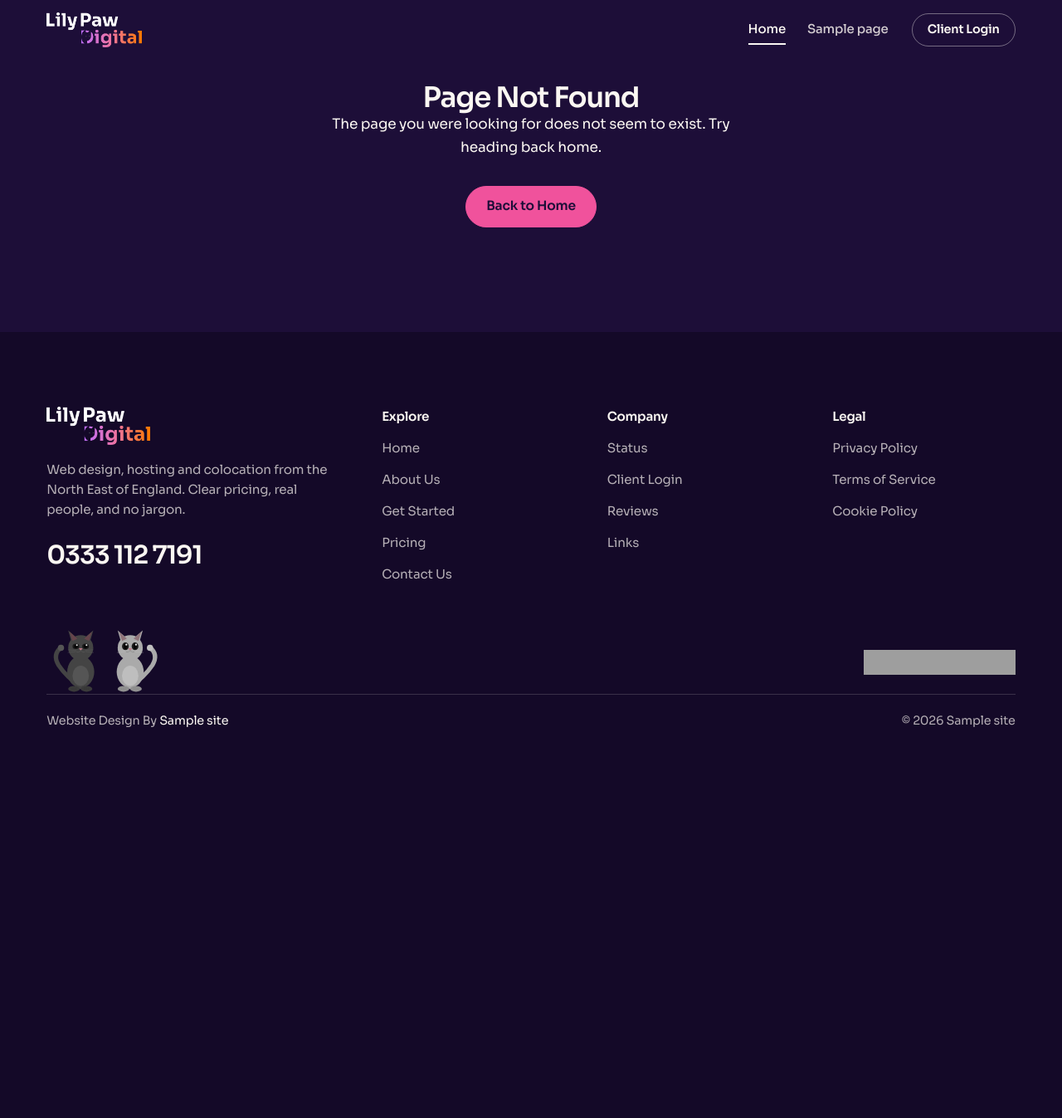
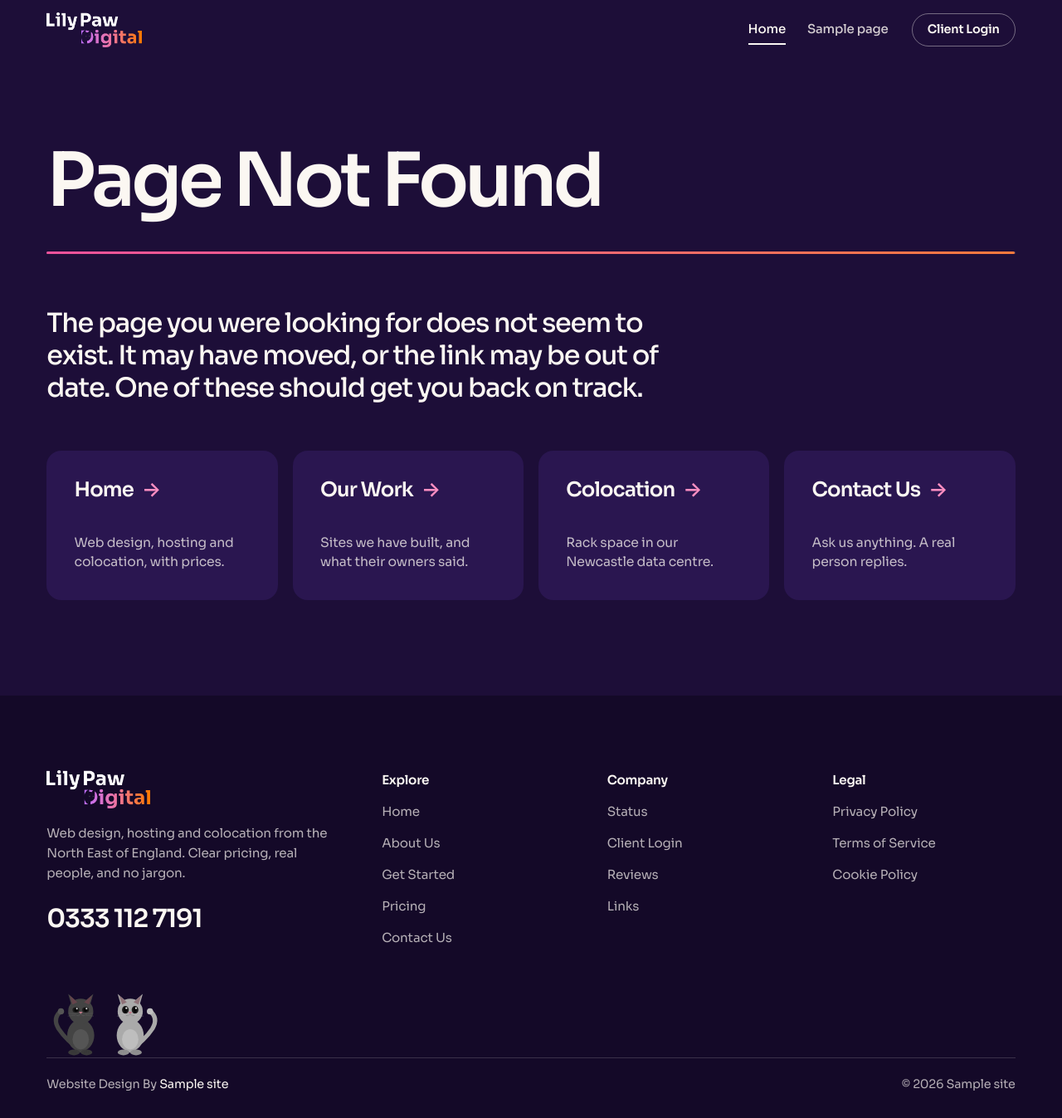
Before and after one commit to LPDigital-2026/mainsite-refresh, a WordPress theme: template lilypawdigital/404.php in a window 1280 px wide. Shown: the whole page at 83% size. Before the commit the page ends 876 px from the top, so only its background shows below. Run offline with PHP 8.4 and a stand-in for WordPress, Linux system fonts and the light colour scheme; the site name, menu and one post (Sample post) are stand-ins, and other content is empty; grey boxes are pictures that could not be loaded.

Commit message:
Designed 404 page and link-preview image and tags (v4.11)
- 404.php uses the standard page header, then four link panels
- lpd_share_meta() prints a description and Open Graph tags with a
  1200x630 preview image, unless an SEO plugin is active
- the lighter panel purple is now a token (--navy-hi)
- preview tooling renders the 404 page too

Co-Authored-By: Claude Fable 5.2 <noreply@anthropic.com>
Claude-Session: https://claude.ai/code/session_01HKWtXKfTNRFzFDNeCmmcCw

```diff
--- a/lilypawdigital/404.php
+++ b/lilypawdigital/404.php
@@ -5,17 +5,39 @@
 if ( ! defined( 'ABSPATH' ) ) exit;
 
 get_header();
+
+$lpd_404_links = array(
+	array( home_url( '/' ), __( 'Home', 'lilypawdigital' ), __( 'Web design, hosting and colocation, with prices.', 'lilypawdigital' ) ),
+	array( home_url( '/our-work/' ), __( 'Our Work', 'lilypawdigital' ), __( 'Sites we have built, and what their owners said.', 'lilypawdigital' ) ),
+	array( home_url( '/colocation/' ), __( 'Colocation', 'lilypawdigital' ), __( 'Rack space in our Newcastle data centre.', 'lilypawdigital' ) ),
+	array( home_url( '/contact-us/' ), __( 'Contact Us', 'lilypawdigital' ), __( 'Ask us anything. A real person replies.', 'lilypawdigital' ) ),
+);
 ?>
 
-<main id="primary" class="site-main">
-	<div class="container" style="padding:100px 0;text-align:center;">
-		<h1><?php esc_html_e( 'Page Not Found', 'lilypawdigital' ); ?></h1>
-		<p style="color:var(--lp-text-dim);max-width:480px;margin:0 auto 32px;">
-			<?php esc_html_e( 'The page you were looking for does not seem to exist. Try heading back home.', 'lilypawdigital' ); ?>
-		</p>
-		<a href="<?php echo esc_url( home_url( '/' ) ); ?>" class="btn btn-primary">
-			<?php esc_html_e( 'Back to Home', 'lilypawdigital' ); ?>
-		</a>
+<main id="primary" class="site-main lpd-page-full lpd-404">
+	<header class="page-hero">
+		<div class="container">
+			<h1 class="entry-title"><?php esc_html_e( 'Page Not Found', 'lilypawdigital' ); ?></h1>
+		</div>
+	</header>
+
+	<div class="lpd-bands">
+		<div class="lpd-band">
+			<div class="lpd-inner">
+				<p class="lpd-lead"><?php esc_html_e( 'The page you were looking for does not seem to exist. It may have moved, or the link may be out of date. One of these should get you back on track.', 'lilypawdigital' ); ?></p>
+
+				<ul class="lpd-404-links">
+					<?php foreach ( $lpd_404_links as $lpd_404_link ) : ?>
+						<li>
+							<a href="<?php echo esc_url( $lpd_404_link[0] ); ?>">
+								<span class="lpd-404-title"><?php echo esc_html( $lpd_404_link[1] ); ?></span>
+								<span class="lpd-404-text"><?php echo esc_html( $lpd_404_link[2] ); ?></span>
+							</a>
+						</li>
+					<?php endforeach; ?>
+				</ul>
+			</div>
+		</div>
 	</div>
 </main>
 
--- a/lilypawdigital/functions.php
+++ b/lilypawdigital/functions.php
@@ -5,7 +5,7 @@
 
 if ( ! defined( 'ABSPATH' ) ) exit;
 
-define( 'LPD_VERSION', '4.10' );
+define( 'LPD_VERSION', '4.11' );
 
 function lpd_setup() {
 	load_theme_textdomain( 'lilypawdigital', get_template_directory() . '/languages' );
@@ -128,6 +128,46 @@ add_filter( 'excerpt_more', 'lpd_excerpt_more' );
 
 
 /**
+ * Link previews. When the address is shared (WhatsApp, Facebook, iMessage,
+ * LinkedIn) these give it a title, a sentence and a picture. Skipped when
+ * an SEO plugin is active, since those print their own.
+ */
+function lpd_share_meta() {
+	if ( defined( 'WPSEO_VERSION' ) || defined( 'RANK_MATH_VERSION' ) || defined( 'AIOSEO_VERSION' ) || defined( 'SEOPRESS_VERSION' ) || defined( 'THE_SEO_FRAMEWORK_VERSION' ) || defined( 'SLIM_SEO_VER' ) ) {
+		return;
+	}
+
+	$description = __( 'Web design, hosting and colocation from the North East of England. Clear pricing, real people, and no jargon.', 'lilypawdigital' );
+	$title       = wp_get_document_title();
+	$url         = home_url( '/' );
+	$image       = get_template_directory_uri() . '/assets/images/share.jpg';
+
+	if ( is_singular() ) {
+		$url = get_permalink();
+		if ( has_excerpt() ) {
+			$description = wp_strip_all_tags( get_the_excerpt(), true );
+		}
+		if ( has_post_thumbnail() ) {
+			$thumbnail = wp_get_attachment_image_src( get_post_thumbnail_id(), 'large' );
+			if ( $thumbnail ) {
+				$image = $thumbnail[0];
+			}
+		}
+	}
+
+	echo "\n";
+	printf( '<meta name="description" content="%s">' . "\n", esc_attr( $description ) );
+	printf( '<meta property="og:type" content="%s">' . "\n", is_front_page() ? 'website' : 'article' );
+	printf( '<meta property="og:site_name" content="%s">' . "\n", esc_attr( get_bloginfo( 'name' ) ) );
+	printf( '<meta property="og:title" content="%s">' . "\n", esc_attr( $title ) );
+	printf( '<meta property="og:description" content="%s">' . "\n", esc_attr( $description ) );
+	printf( '<meta property="og:url" content="%s">' . "\n", esc_url( $url ) );
+	printf( '<meta property="og:image" content="%s">' . "\n", esc_url( $image ) );
+	echo '<meta name="twitter:card" content="summary_large_image">' . "\n";
+}
+add_action( 'wp_head', 'lpd_share_meta', 5 );
+
+/**
  * WordPress wraps the contents of every Group block in an extra
  * <div class="wp-block-group__inner-container"> on themes without a
  * theme.json. This theme's layouts are written against the markup as it
--- a/lilypawdigital/inc/pages/known-fingerprints.php
+++ b/lilypawdigital/inc/pages/known-fingerprints.php
@@ -25,6 +25,7 @@ return array(
 		'6d87e771ea6880dcf88203c535091c9a',
 		'344eaa3dc74c0e7e8614339008eb13ba',
 		'0308f53f8d74c4637d769fef19287f82',
+		'5eaa7d46c2a018d301c878e1d9bb232f',
 	),
 	'about-us' => array(
 		'81429345e1a3fe48bb8f7ac3404837a2',
--- a/lilypawdigital/style.css
+++ b/lilypawdigital/style.css
@@ -4,7 +4,7 @@ Theme URI: https://lilypawdigital.xyz
 Author: Lily Paw Digital
 Author URI: https://lilypawdigital.xyz
 Description: Theme for Lily Paw Digital - North East web design, hosting and colocation. Navy and paper, set large, with the paw pink used sparingly.
-Version: 4.10
+Version: 4.11
 Requires at least: 6.0
 Tested up to: 6.6
 Requires PHP: 7.4
@@ -38,6 +38,7 @@ Text Domain: lilypawdigital
   --night: #1d0e38;
   --night-deep: #140928;
   --navy: #2a1650;
+  --navy-hi: #351d63;
   --light: #f5f1fb;
   --white: #ffffff;
   --ink: #1d0e38;
@@ -98,7 +99,7 @@ Text Domain: lilypawdigital
   color: var(--fg);
 }
 .lpd-process,
-.lpd-section-alt:has(.lpd-stat) { --bg: var(--navy); --panel: #351d63; background: var(--bg); }
+.lpd-section-alt:has(.lpd-stat) { --bg: var(--navy); --panel: var(--navy-hi); background: var(--bg); }
 /* night again inside light (featured plan) */
 .lpd-pricing-card.lpd-featured {
   --bg: var(--night);
@@ -1121,6 +1122,20 @@ body:has(.lpd-bands > .lpd-process:first-child) .page-hero .container::after { d
   .lpd-bands ul.lpd-checklist { grid-template-columns: minmax(0, 1fr); }
 }
 
+/* Page not found: the same header as any page, then four ways back */
+.lpd-404-links { list-style: none; margin: var(--head) 0 0; padding: 0; display: grid; grid-template-columns: repeat(4, minmax(0, 1fr)); gap: var(--gap); }
+.lpd-404-links a { display: flex; flex-direction: column; height: 100%; padding: var(--pad); background: var(--panel); border-radius: var(--radius); transition: transform 0.16s var(--ease-out), background-color 0.15s ease; }
+.lpd-404-links a:active { transform: scale(0.97); }
+.lpd-404-title { font-size: clamp(1.25rem, 1.9vw, 1.55rem); font-weight: 600; letter-spacing: -0.035em; line-height: 1.15; margin-bottom: clamp(20px, 3vw, 44px); }
+.lpd-404-title::after { content: '\2192'; display: inline-block; margin-left: 10px; color: var(--accent-text); transition: transform 0.25s var(--ease-out); }
+.lpd-404-text { margin-top: auto; color: var(--fg-dim); font-size: 0.98rem; line-height: 1.5; }
+@media (hover: hover) and (pointer: fine) {
+  .lpd-404-links a:hover { background: var(--navy-hi); }
+  .lpd-404-links a:hover .lpd-404-title::after { transform: translateX(5px); }
+}
+@media (max-width: 1000px) { .lpd-404-links { grid-template-columns: repeat(2, minmax(0, 1fr)); } }
+@media (max-width: 520px) { .lpd-404-links { grid-template-columns: minmax(0, 1fr); } }
+
 /* ==========================================================================
    Pages whose content has not been brought up to date, posts, search:
    a single reading column on night
--- a/tools/preview/render.php
+++ b/tools/preview/render.php
@@ -9,7 +9,7 @@ $html = file_get_contents($CONTENT);
 preg_match_all('#<textarea id="ta-([a-z]+)"[^>]*>(.*?)</textarea>#s', $html, $m, PREG_SET_ORDER);
 $PAGES = [];
 foreach ($m as $x) $PAGES[$x[1]] = html_entity_decode($x[2], ENT_QUOTES | ENT_HTML5, 'UTF-8');
-$TITLES = ['home'=>'Home','colocation'=>'Colocation','about'=>'About Us','work'=>'Our Work','contact'=>'Contact Us','getstarted'=>'Get Started'];
+$TITLES = ['home'=>'Home','colocation'=>'Colocation','about'=>'About Us','work'=>'Our Work','contact'=>'Contact Us','getstarted'=>'Get Started','404'=>'Page Not Found'];
 
 function __($s){return $s;} function esc_html__($s){return htmlspecialchars($s);} function esc_html_e($s){echo htmlspecialchars($s);}
 function esc_attr_e($s){echo htmlspecialchars($s);} function esc_attr__($s){return htmlspecialchars($s);}
@@ -64,4 +64,4 @@ function the_content(){
 }
 $GLOBALS['THEME']=$THEME; $GLOBALS['THEME_URL']=$THEME_URL; $GLOBALS['PAGES']=$PAGES; $GLOBALS['TITLES']=$TITLES;
 require $THEME.'/inc/template-tags.php'; require $THEME.'/inc/customizer-defaults.php';
-include $THEME . ($PAGE==='home' ? '/front-page.php' : '/page.php');
+include $THEME . ($PAGE==='home' ? '/front-page.php' : ($PAGE==='404' ? '/404.php' : '/page.php'));
```
Also changed, not shown: DESIGN.md (+3 -0 lines), README.md, lilypawdigital/assets/images/share.jpg (added), 1 other file.
